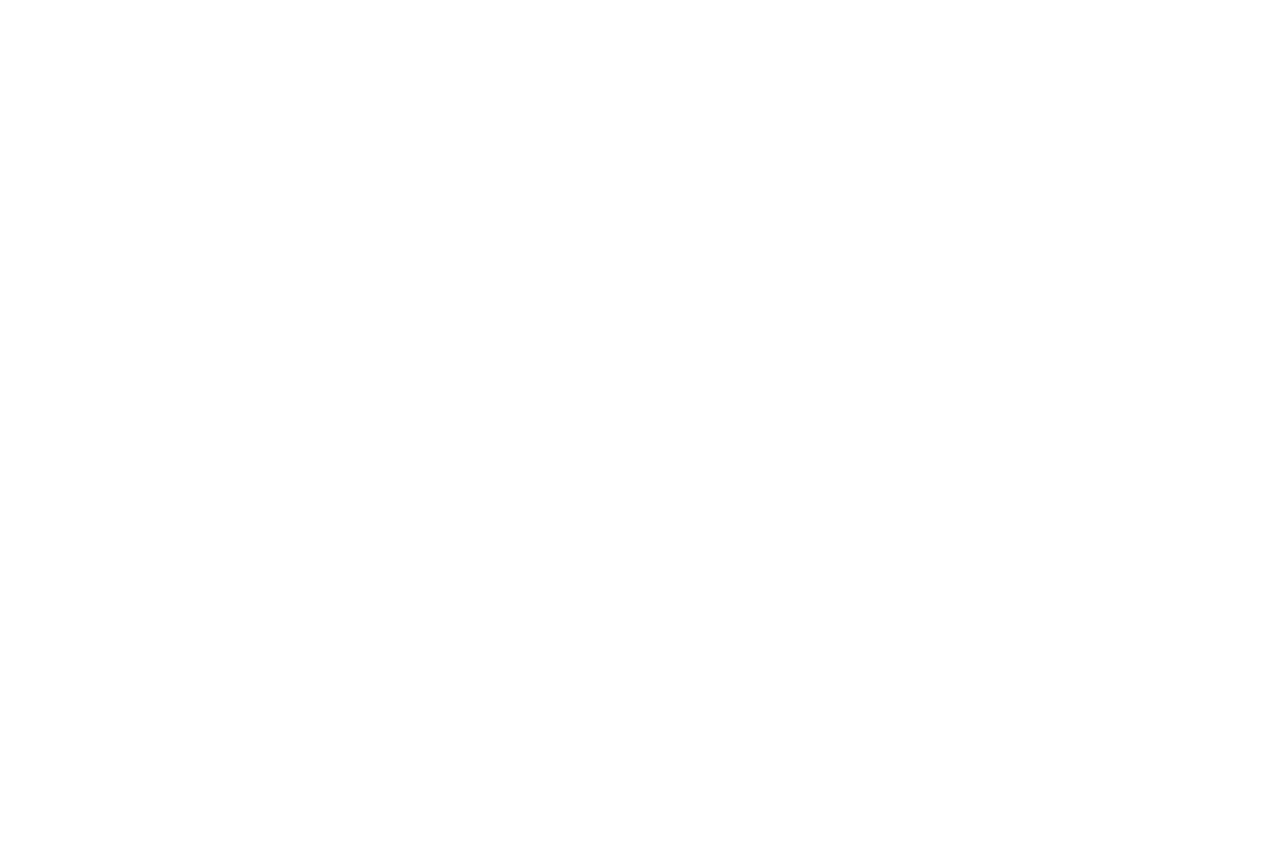
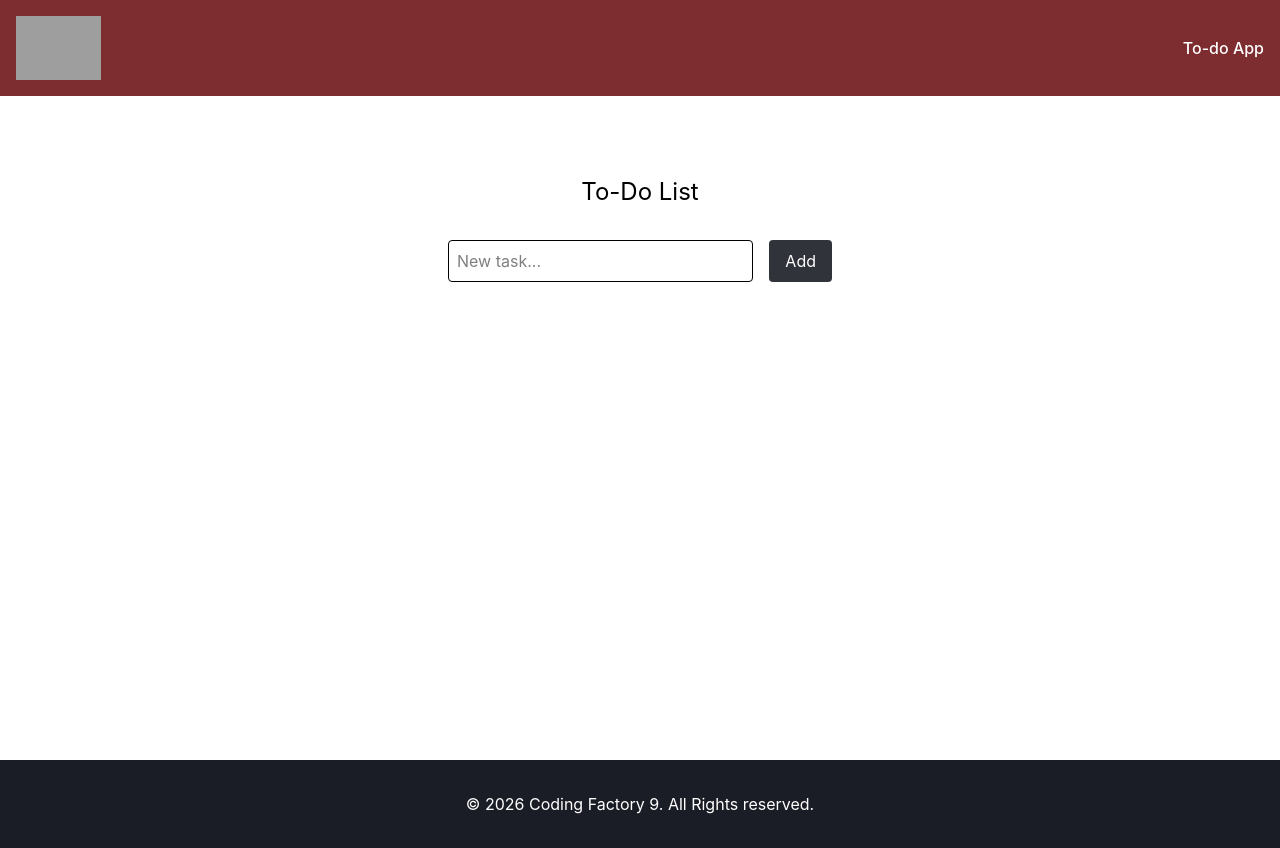
Before and after one commit to StefanosMotsos/cf9-react-todo-app, a React (Vite) app: page / in a window 1280 px wide. Before the commit the page ends 800 px from the top, so only its background shows below. Built offline with nearby package versions, Linux system fonts and the light colour scheme; grey boxes are pictures that could not be loaded.

Commit message:
chore: add ongoing code

```diff
--- a/src/App.tsx
+++ b/src/App.tsx
@@ -1,7 +1,13 @@
+import Layout from "./shared/layout/Layout.tsx"
+import {TodoApp} from "./features/todo";
+
 function App() {
 
   return (
     <>
+      <Layout>
+        <TodoApp />
+      </Layout>
     </>
   )
 }
--- /dev/null
+++ b/src/features/todo/TodoApp.tsx
@@ -0,0 +1,18 @@
+import TodoForm from "./TodoForm.tsx";
+import {useRef} from "react";
+
+const TodoApp = () => {
+    const inputRef = useRef<HTMLInputElement>(null);
+    return (
+        <>
+            <div className="max-w-sm mx-auto pb-12">
+                <h1 className="text-center text-2xl py-8">To-Do List</h1>
+
+                <TodoForm inputRef={inputRef} />
+
+            </div>
+        </>
+    )
+}
+
+export default TodoApp;
--- /dev/null
+++ b/src/features/todo/TodoForm.tsx
@@ -0,0 +1,20 @@
+import Button from "../../shared/ui/Button.tsx";
+import type {TodoFormProps} from "./types.ts";
+
+const TodoForm = ({inputRef}: TodoFormProps) => {
+    return (
+        <>
+            <form className="flex gap-4 mb-4">
+                <input
+                    type="text"
+                    ref={inputRef}
+                    className="flex-1 border p-2 rounded"
+                    placeholder="New task..."
+                />
+                <Button label="Add"/>
+            </form>
+        </>
+    )
+}
+
+export default TodoForm
--- /dev/null
+++ b/src/features/todo/index.ts
@@ -0,0 +1 @@
+export {default as TodoApp} from "./TodoApp";
--- /dev/null
+++ b/src/shared/types.ts
@@ -0,0 +1,11 @@
+export interface LayoutProps {
+    children: React.ReactNode;
+    addClasses?: string;
+}
+
+export interface ButtonProps {
+    onClick?: () => void;
+    disabled?: boolean;
+    label: string;
+    addClasses?: string;
+}
```
